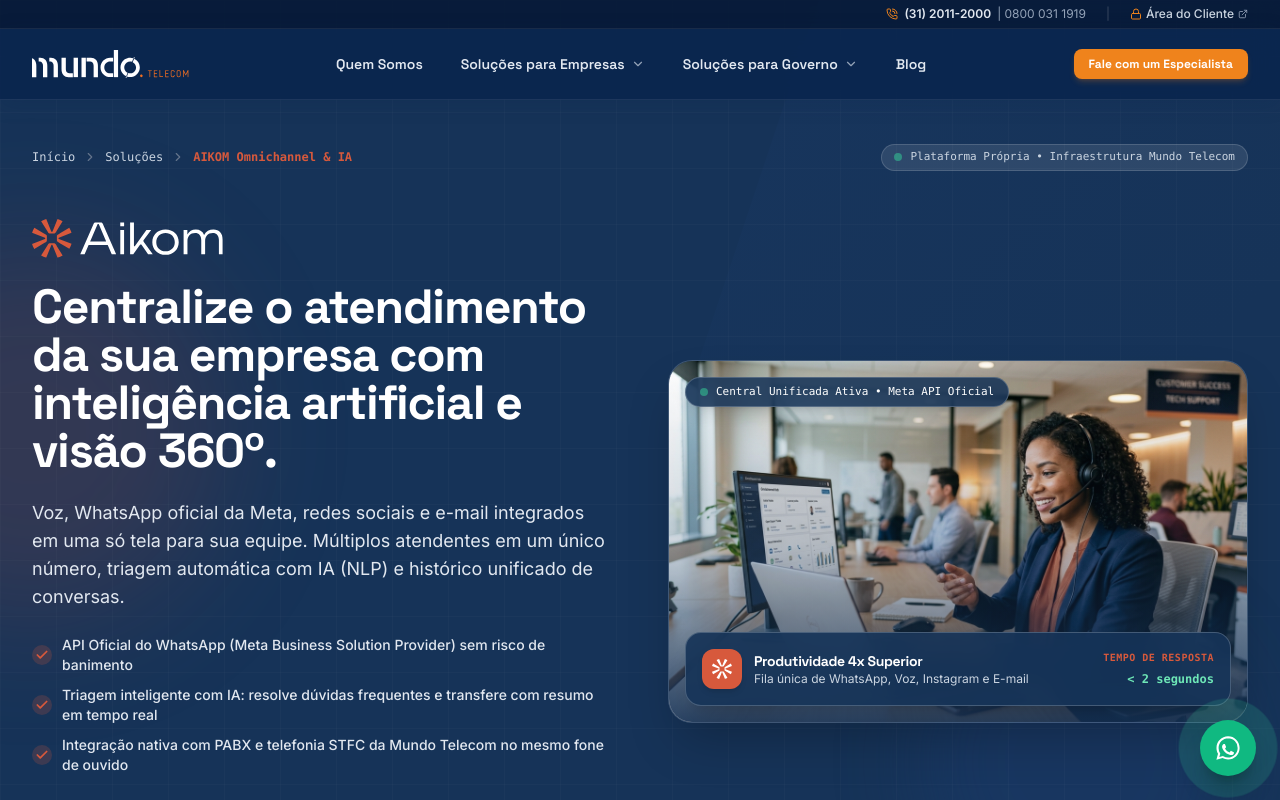
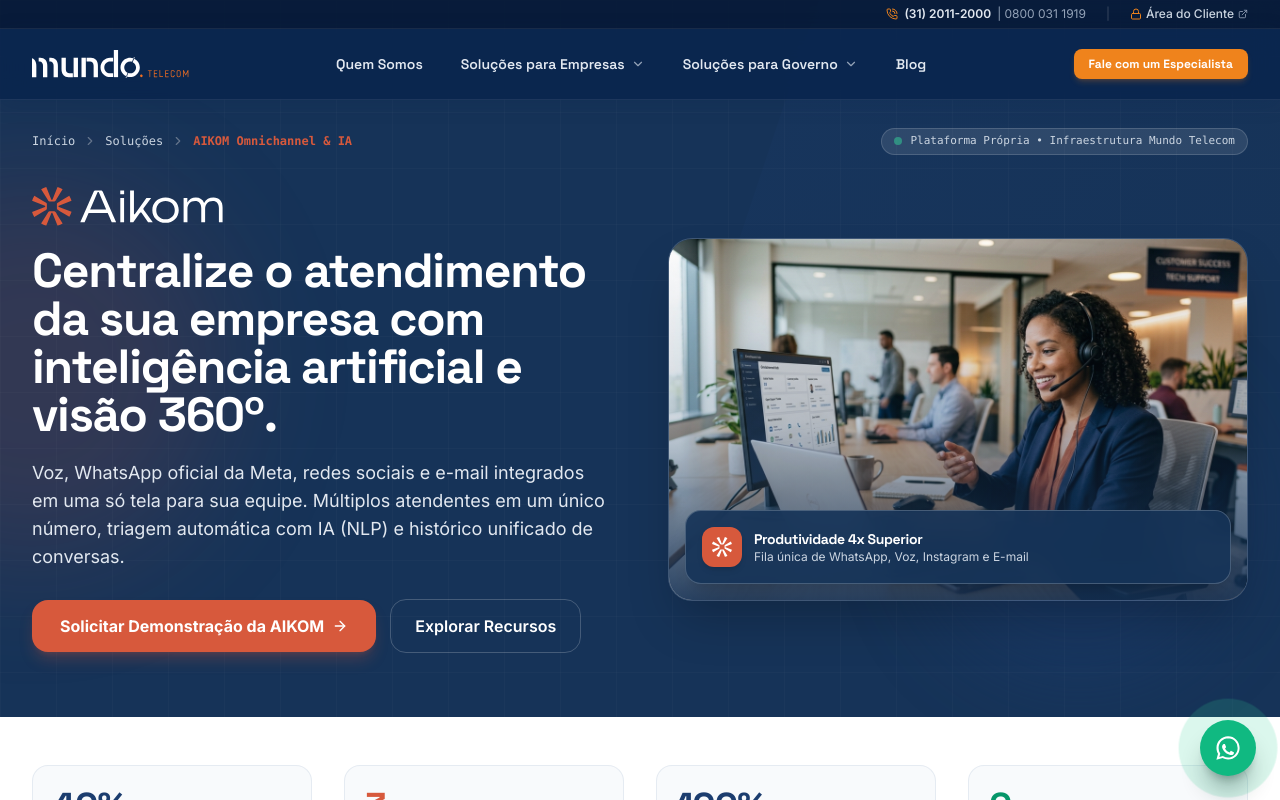
Before and after one commit to stanley-silva/mundo-telecom, a Next.js app: page /aikom in a window 1280 px wide. Shown: the top 800 px of the page. Built offline with nearby package versions, Linux system fonts and the light colour scheme.

Commit message:
style(aikom): compactar hero section, remover tópicos e badges flutuantes

```diff
--- a/app/aikom/page.tsx
+++ b/app/aikom/page.tsx
@@ -23,7 +23,6 @@ import {
   Database,
   Lock,
   Headphones,
-  Check,
   HelpCircle,
   Zap,
   Radio
@@ -41,7 +40,7 @@ export default function AikomPage() {
       {/* ========================================================================= */}
       {/* 1. HERO SECTION (Exclusiva AIKOM: Fundo #163358, Acentos #D7593C e #1C3D6F)*/}
       {/* ========================================================================= */}
-      <section className="relative bg-[#163358] text-white pt-28 pb-16 sm:pt-32 sm:pb-20 lg:pt-36 lg:pb-24 overflow-hidden">
+      <section className="relative bg-[#163358] text-white pt-24 pb-12 sm:pt-28 sm:pb-14 lg:pt-32 lg:pb-16 overflow-hidden">
         {/* Grafismo Angular de Apoio extraído do Manual AIKOM (Páginas 22, 23, 35) */}
         <div className="absolute inset-0 pointer-events-none overflow-hidden">
           {/* Silhueta angular em corte diagonal azul institucional (#1C3D6F) */}
@@ -61,7 +60,7 @@ export default function AikomPage() {
 
         <div className="max-w-7xl mx-auto px-4 sm:px-6 lg:px-8 relative z-10">
           {/* Breadcrumb Navigation com selo co-branded */}
-          <div className="flex flex-wrap items-center justify-between gap-4 mb-8 sm:mb-12">
+          <div className="flex flex-wrap items-center justify-between gap-4 mb-6 sm:mb-8">
             <nav className="flex items-center gap-2 text-xs font-mono text-slate-300">
               <Link href="/" className="hover:text-white transition-colors">Início</Link>
               <ChevronRight className="w-3.5 h-3.5 text-slate-500 shrink-0" />
@@ -78,7 +77,7 @@ export default function AikomPage() {
 
           <div className="grid grid-cols-1 lg:grid-cols-12 gap-10 lg:gap-14 items-center">
             {/* Coluna Esquerda: Apresentação da Marca & Value Proposition */}
-            <div className="lg:col-span-6 space-y-6">
+            <div className="lg:col-span-6 space-y-5">
               {/* Logotipo Oficial AIKOM com Tipografia Branca Direta (Sem Caixa Branca) */}
               <div className="flex items-center">
                 <Image
@@ -101,30 +100,8 @@ export default function AikomPage() {
                 Voz, WhatsApp oficial da Meta, redes sociais e e-mail integrados em uma só tela para sua equipe. Múltiplos atendentes em um único número, triagem automática com IA (NLP) e histórico unificado de conversas.
               </p>
 
-              {/* Destaques com bullets */}
-              <ul className="space-y-2.5 text-xs sm:text-sm text-slate-200 font-medium">
-                <li className="flex items-center gap-2.5">
-                  <div className="w-5 h-5 rounded-full bg-[#D7593C]/20 text-[#D7593C] flex items-center justify-center shrink-0">
-                    <Check className="w-3.5 h-3.5 stroke-[3]" />
-                  </div>
-                  <span>API Oficial do WhatsApp (Meta Business Solution Provider) sem risco de banimento</span>
-                </li>
-                <li className="flex items-center gap-2.5">
-                  <div className="w-5 h-5 rounded-full bg-[#D7593C]/20 text-[#D7593C] flex items-center justify-center shrink-0">
-                    <Check className="w-3.5 h-3.5 stroke-[3]" />
-                  </div>
-                  <span>Triagem inteligente com IA: resolve dúvidas frequentes e transfere com resumo em tempo real</span>
-                </li>
-                <li className="flex items-center gap-2.5">
-                  <div className="w-5 h-5 rounded-full bg-[#D7593C]/20 text-[#D7593C] flex items-center justify-center shrink-0">
-                    <Check className="w-3.5 h-3.5 stroke-[3]" />
-                  </div>
-                  <span>Integração nativa com PABX e telefonia STFC da Mundo Telecom no mesmo fone de ouvido</span>
-                </li>
-              </ul>
-
               {/* CTAs */}
-              <div className="flex flex-col sm:flex-row items-stretch sm:items-center gap-3.5 pt-3">
+              <div className="flex flex-col sm:flex-row items-stretch sm:items-center gap-3.5 pt-2">
                 <Link
                   href="/contato?solucao=aikom-omnichannel"
                   className="inline-flex items-center justify-center gap-2 bg-[#D7593C] hover:bg-[#c04b30] text-white font-bold shadow-lg shadow-[#D7593C]/25 text-sm sm:text-base px-7 py-3.5 rounded-2xl transition-all hover:-translate-y-0.5"
@@ -158,12 +135,6 @@ export default function AikomPage() {
                   <div className="absolute inset-0 bg-gradient-to-t from-[#163358]/90 via-[#163358]/20 to-transparent" />
                 </div>
 
-                {/* Badge Flutuante Superior: Status de Conexão */}
-                <div className="absolute top-4 left-4 inline-flex items-center gap-2 px-3.5 py-1.5 rounded-full bg-[#163358]/85 backdrop-blur-md border border-white/20 text-white text-xs font-medium shadow-lg">
-                  <span className="w-2 h-2 rounded-full bg-emerald-400 animate-pulse" />
-                  <span className="font-mono text-[11px]">Central Unificada Ativa • Meta API Oficial</span>
-                </div>
-
                 {/* Card Flutuante Inferior: Métrica de Produtividade */}
                 <div className="absolute bottom-4 left-4 right-4 p-4 rounded-2xl bg-[#163358]/90 backdrop-blur-md border border-white/20 text-white shadow-xl flex items-center justify-between gap-4">
                   <div className="flex items-center gap-3">
@@ -184,12 +155,6 @@ export default function AikomPage() {
                         Fila única de WhatsApp, Voz, Instagram e E-mail
                       </p>
                     </div>
-                  </div>
-                  <div className="hidden sm:block text-right shrink-0">
-                    <span className="text-[10px] font-mono text-[#D7593C] font-bold block uppercase tracking-wider">
-                      TEMPO DE RESPOSTA
-                    </span>
-                    <span className="text-xs font-mono font-bold text-emerald-300">&lt; 2 segundos</span>
                   </div>
                 </div>
               </div>
```
